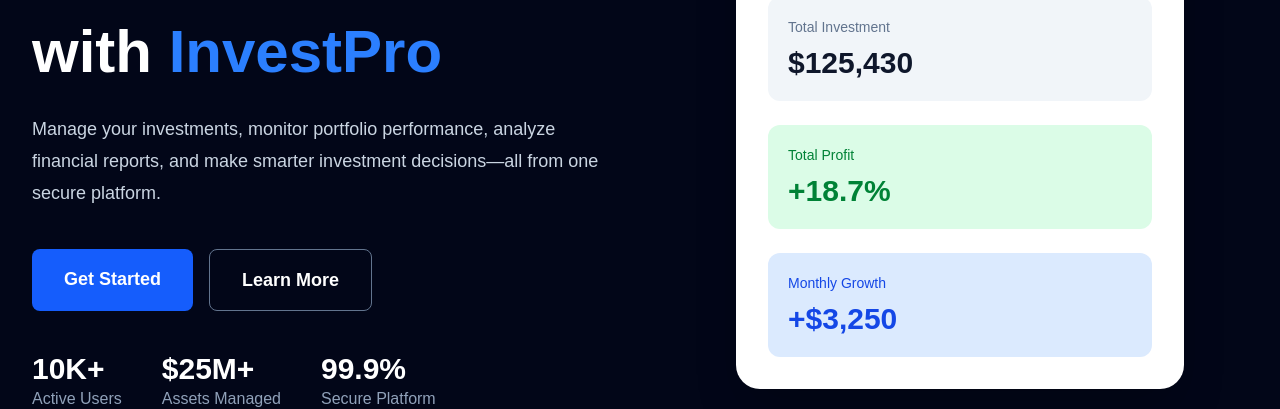
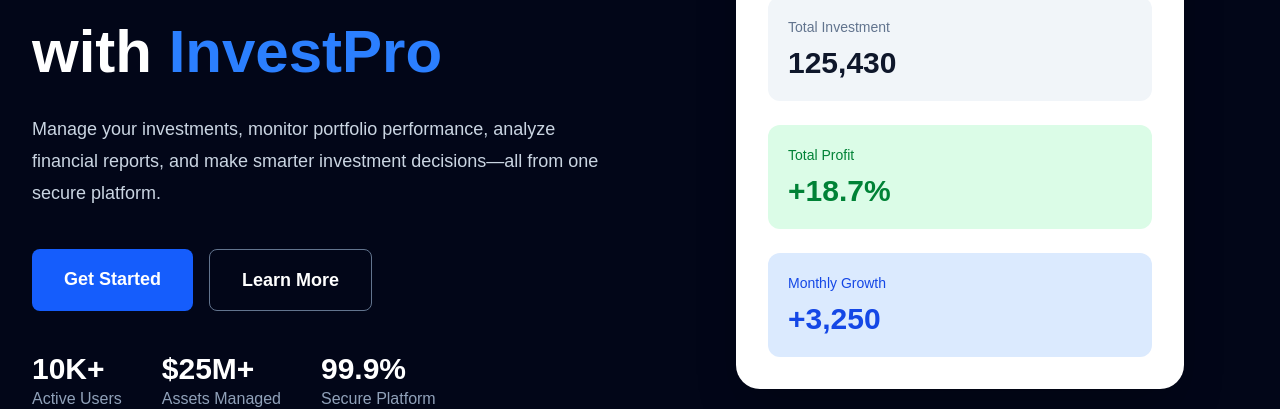
Before and after one commit to Indirat33/investment_management, a Next.js app: page / in a window 1280 px wide. Shown: the part 303-712 px from the top of the page. Built offline with nearby package versions, Linux system fonts and the light colour scheme.

Commit message:
Remove dollar signs from home page portfolio overview
Co-Authored-By: Indira Tamang <indira.t333@gmail.com>

```diff
--- a/components/landing/Hero.tsx
+++ b/components/landing/Hero.tsx
@@ -72,7 +72,7 @@ export default function Hero() {
                 </p>
 
                 <h3 className="mt-2 text-3xl font-bold text-slate-900">
-                  $125,430
+                  125,430
                 </h3>
               </div>
 
@@ -92,7 +92,7 @@ export default function Hero() {
                 </p>
 
                 <h3 className="mt-2 text-3xl font-bold text-blue-700">
-                  +$3,250
+                  +3,250
                 </h3>
               </div>
 
```
